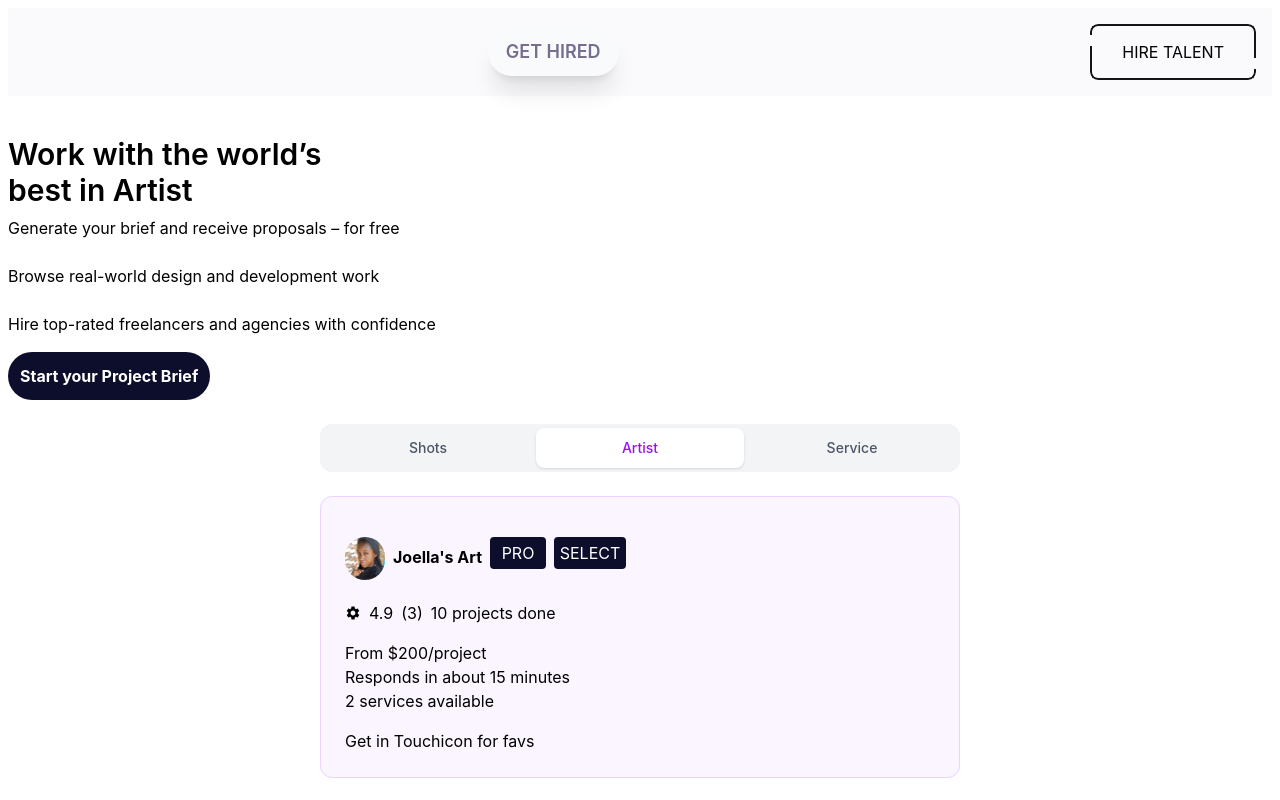
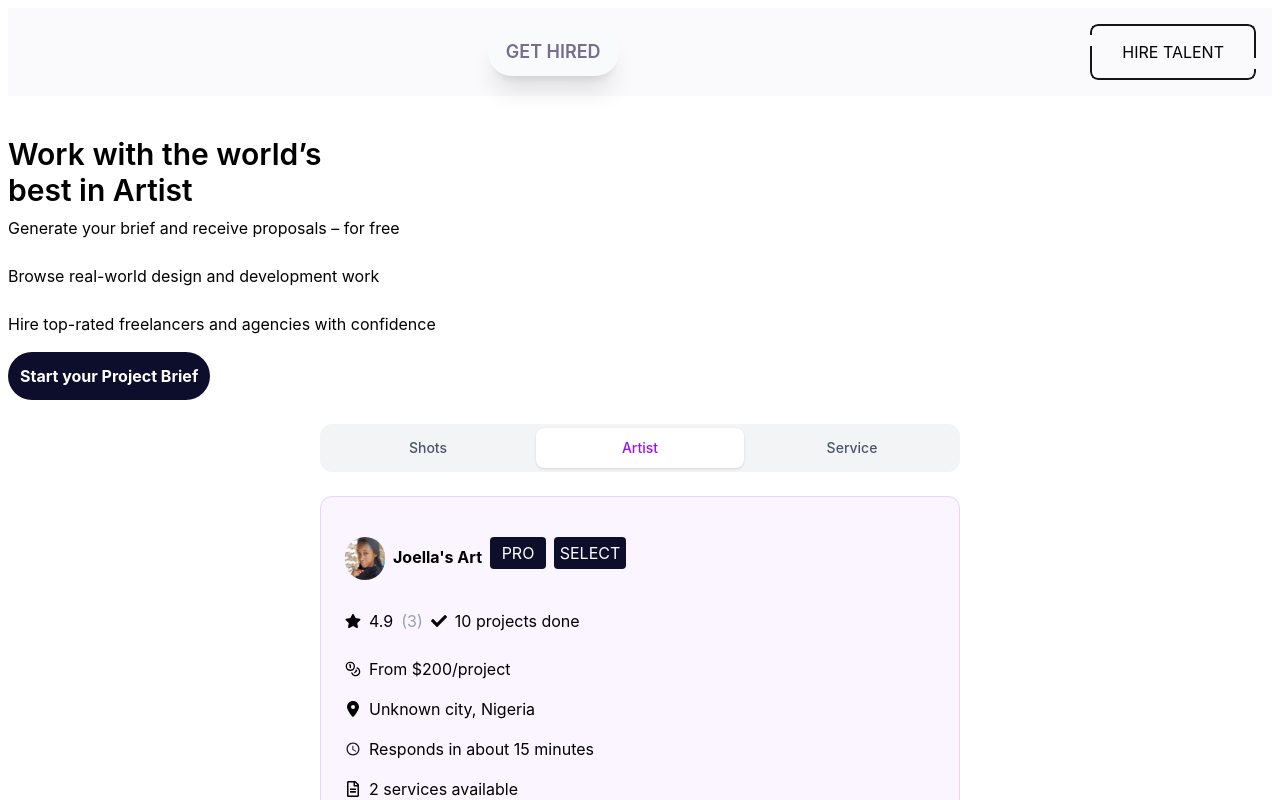
Before and after one commit to neducod/secret-project, a React (Vite) app: page / in a window 1280 px wide. Both pictures are taken after a click on the button "Artist". Shown: the top 800 px of the page. Built offline with nearby package versions, Linux system fonts and the light colour scheme.

Commit message:
Artist section icons inputed, buttons styled, and placment done, artist section done

```diff
--- a/src/App.jsx
+++ b/src/App.jsx
@@ -5,7 +5,14 @@ import heroImg from './assets/hero.png'
 import './App.css'
 
 import artistImage from './assets/artist.jpeg'
-import { MdSettings } from "react-icons/md";
+import { FaCheck } from "react-icons/fa";
+import { FaStar } from "react-icons/fa";
+import { LuCoins } from "react-icons/lu";
+import { FaLocationDot } from "react-icons/fa6";
+import { IoMdTime } from "react-icons/io";
+import { FaRegFileAlt } from "react-icons/fa";
+// import { CiFolderOn } from "react-icons/ci";
+import { TiFolder } from "react-icons/ti";
 
 // import { FaAlignLeft } from "react-icons/fa";
 
@@ -30,7 +37,7 @@ function App() {
               {/* <div className='w-10 h-24 rounded-full'>
                 <img src={artistImage} alt="" className='rounded-full' />
               </div> */}
-              <div className='flex flex-col gap-4'>
+              <div className='flex flex-col gap-6'>
                 <div className='flex flex-row gap-2 justify-start h-16 pt-4'>
                   <div className='w-10 h-24 rounded-full'>
                     <img src={artistImage} alt="" className='rounded-full' />
@@ -40,22 +47,28 @@ function App() {
                   <a href="#" className='pt-1 bg-[#0d0d2c] text-white font-normal h-8 w-18 text-center rounded-sm'>SELECT</a>
                 </div>
                 <div className='flex flex-row gap-2 justify-start items-center'>
-                  {/* star icon */}
-                  <MdSettings />
+                  <FaStar />
                   <p>4.9</p>
-                  <p>(3)</p>
-                  {/* CHECK ICONS */}
+                  <p className='text-gray-400'>(3)</p>
+                  <FaCheck />
                   <p>10 projects done</p>
                   {/* SIDE NOTE; 10 IS SUPPOSED TO BE DYNAMIC, 3 IS ALSO SUPPOSED TO BE DYNAMIC */}
                 </div>
-                <div>
-                  <div>
+                <div className='flex gap-4 flex-col'>
+                  <div className='flex flex-row gap-2'>
+                    <LuCoins className='mt-1' />
                     <p>From $200/project</p>
                   </div>
-                  <div>
+                  <div className='flex flex-row gap-2'>
+                    <FaLocationDot className='mt-1' />
+                    <p>Unknown city, Nigeria</p>
+                  </div>
+                  <div className='flex gap-2 flex-row'>
+                    <IoMdTime className='mt-1' />
                     <p>Responds in about 15 minutes</p>
                   </div>
-                  <div>
+                  <div className='flex gap-2 flex-row'>
+                    <FaRegFileAlt className='mt-1' />
                     <p>2 services available</p>
                   </div>
                 </div>
@@ -64,9 +77,12 @@ function App() {
             <div>
               {/* SLIDESHOW */}
             </div>
-            <div>
-              <button>Get in Touch</button>
-              icon for favs
+            <div className='flex gap-4 justify-between'>
+              <a className='bg-[#0d0d2c] h-10 w-28 text-white text-center flex items-center justify-center rounded-sm '>Get in Touch</a>
+              <div className='flex justify-center items-center h-10 rounded-full  bg-gray-300'>
+                <TiFolder size={30}/>
+              </div>
+              {/* <CiFolderOn /> */}
             </div>
           </div>
         );
```
